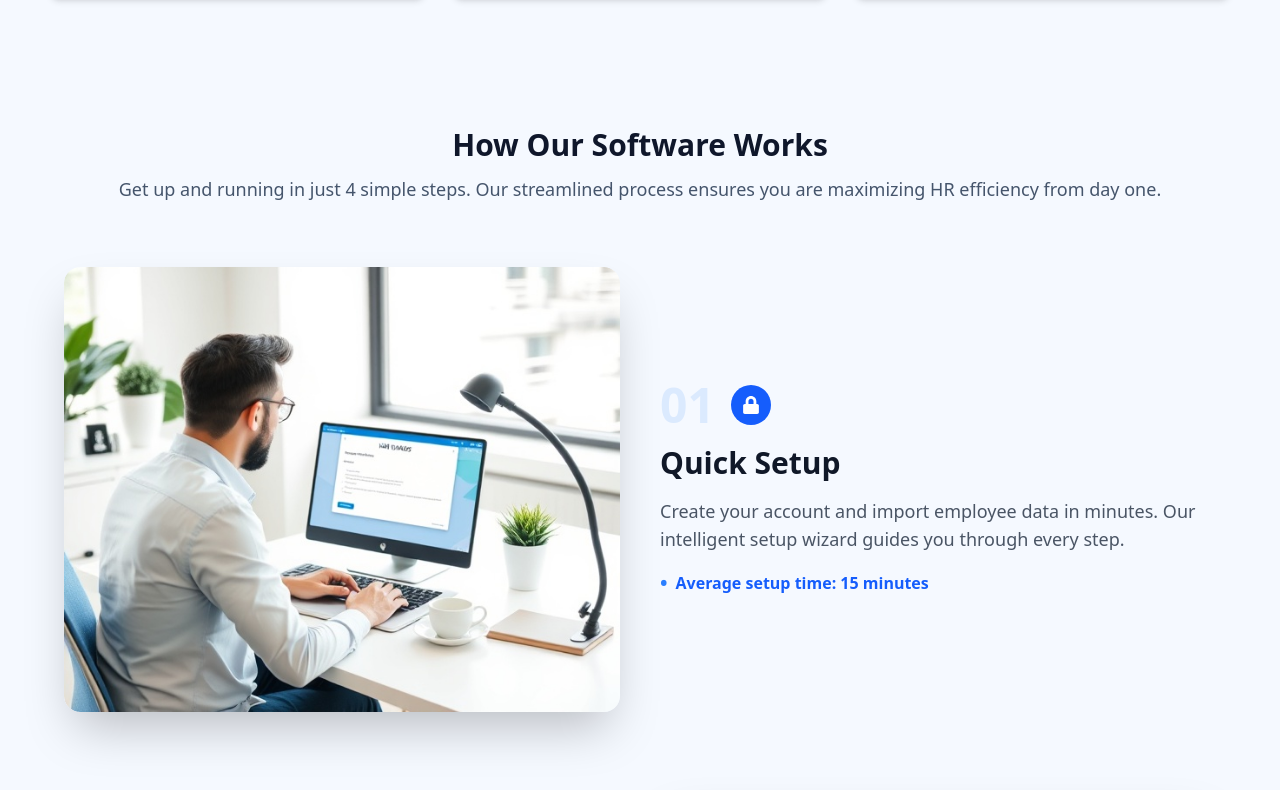
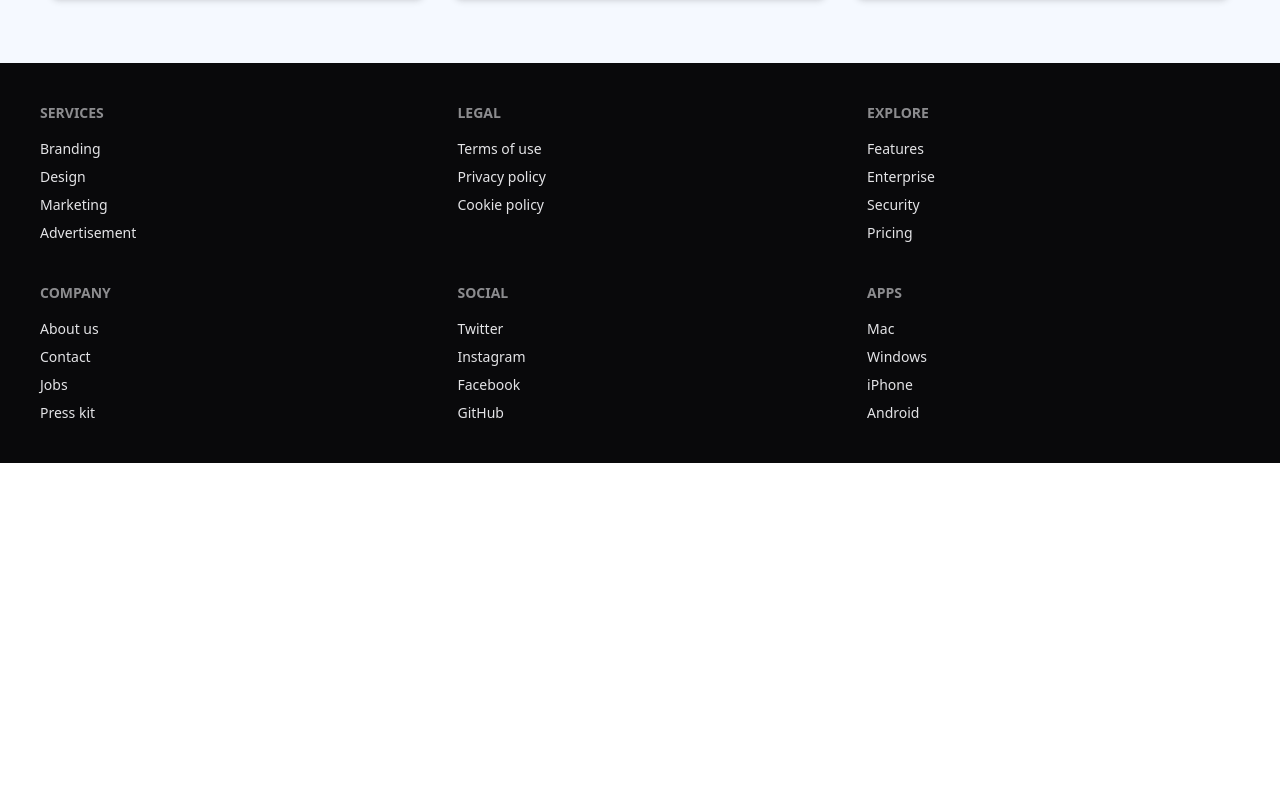
Before and after one commit to techbooster08/HRMS-Software, a Next.js app: page / in a window 1280 px wide. Shown: the part 1808-2598 px from the top of the page. After the commit the page ends 2271 px from the top, so only its background shows below. Built offline with nearby package versions, Linux system fonts and the light colour scheme.

Commit message:
removed one component

```diff
--- a/app/(root)/page.tsx
+++ b/app/(root)/page.tsx
@@ -6,7 +6,6 @@ export default function Home() {
   return (<>
     <Hero />
     <Features />
-    <HowItWorks />
   </>
   );
 }
```
